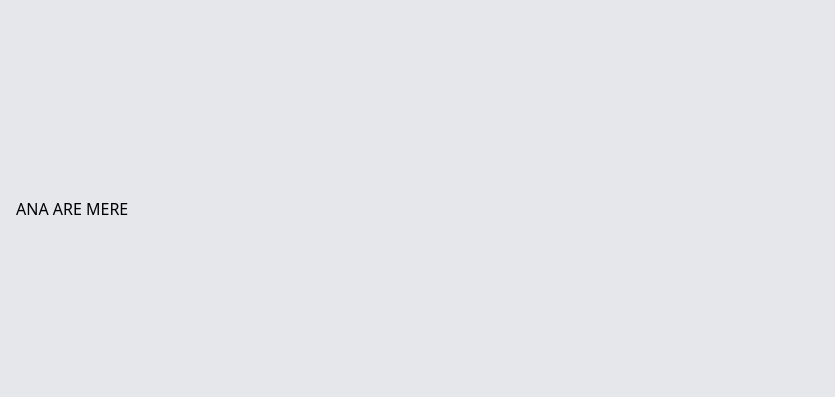
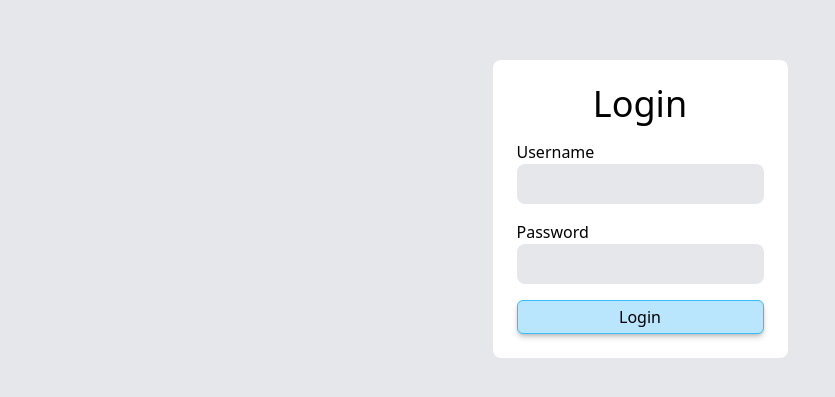
Before and after one commit to Pammota/uid-project, a Next.js app: page /login in a window 1280 px wide. Shown: the part 191-588 px from the top of the page, without its empty margins (0-835 px from the left). Built offline with nearby package versions, Linux system fonts and the light colour scheme.

Commit message:
finished login page

```diff
--- a/src/app/(login)/layout.tsx
+++ b/src/app/(login)/layout.tsx
@@ -11,9 +11,7 @@ export default function RootLayout({
   return (
     <html lang="en">
       <body>
-        <main className="flex min-h-screen w-full gap-4 bg-gray-200 items-center justify-between p-4">
-          {children}
-        </main>
+        {children}
       </body>
     </html>
   );
--- a/src/app/(login)/login/page.tsx
+++ b/src/app/(login)/login/page.tsx
@@ -1,7 +1,18 @@
+import Button from "@/components/shared/Button";
+import { Input } from "@/components/shared/Input";
+
+
 export default function Page () {
+
     return (
-        <div>
-            ANA ARE MERE
-        </div>
+        <main className="flex min-h-screen w-full gap-4 bg-gray-200 items-center justify-center flex-col p-4">
+          <div className="p-6 rounded-lg bg-white flex flex-col gap-4">
+            <span className="font-medium text-4xl text-center">Login</span>
+            <Input className="bg-gray-200" label="Username"></Input>
+            <Input className="bg-gray-200" label="Password" type="password"></Input>
+            <Button>Login</Button>
+          </div>
+        </main>
     )
+
 }
--- a/src/components/shared/Input/index.tsx
+++ b/src/components/shared/Input/index.tsx
@@ -4,11 +4,11 @@ type Props = {
   label?: string;
 } & React.ComponentProps<"input">;
 
-export const Input = ({ label, ...props }: Props) => {
+export const Input = ({ label, className, ...props }: Props) => {
   return (
     <div className="flex flex-col">
       {label && <label className="">{label}</label>}
-      <input type="text" className="p-2 rounded-lg bg-white" {...props} />
+      <input type="text" className={`p-2 rounded-lg ${className??"bg-white"}`} {...props} />
     </div>
   );
 };
```
